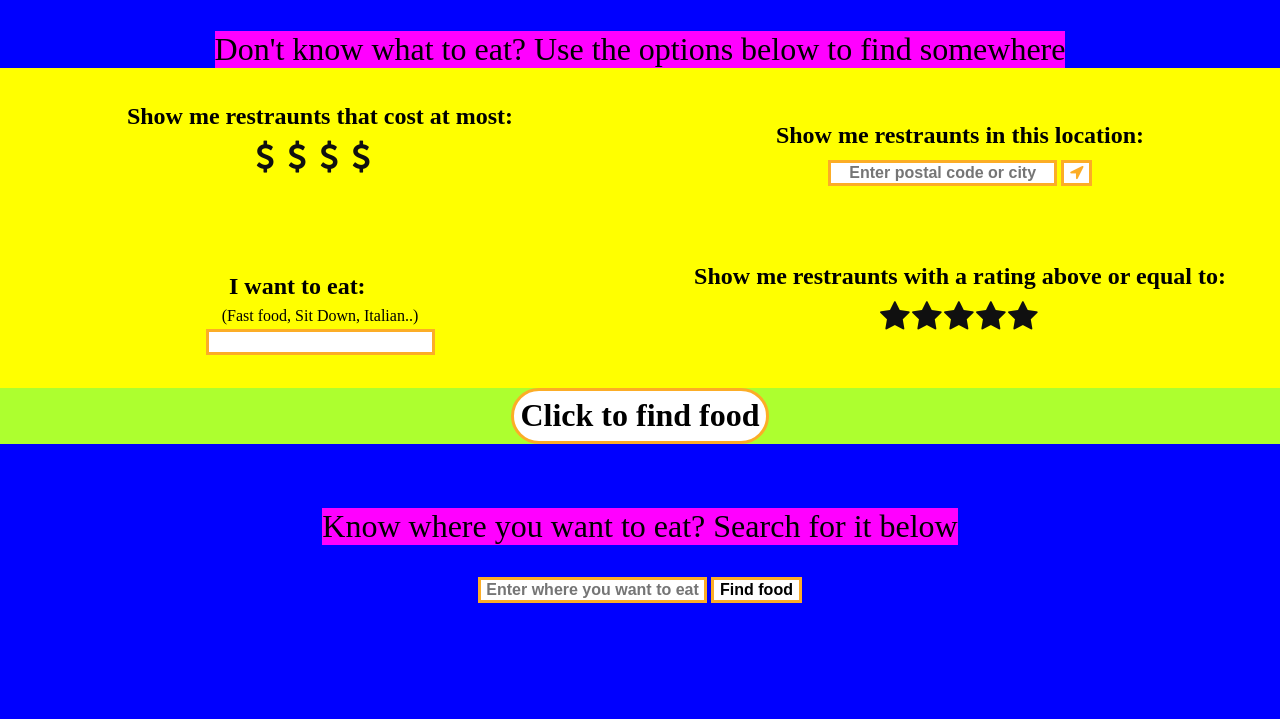
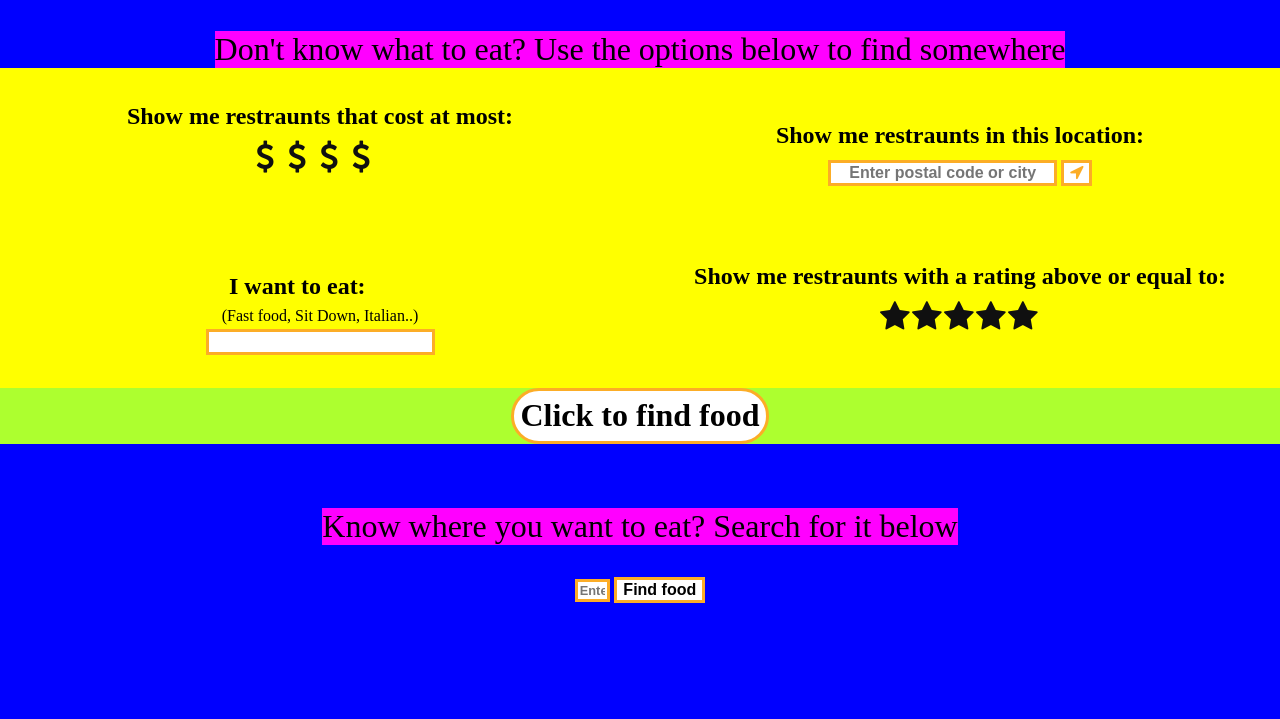
Before and after one commit to JakeA8898/FoodMaps, a PHP site: page / in a window 1280 px wide. Shown: the part 81-800 px from the top of the page. Run offline with PHP 8.4, Linux system fonts and the light colour scheme.

Commit message:
fixed issue with css conflict

```diff
--- a/Styles/main.css
+++ b/Styles/main.css
@@ -235,7 +235,6 @@ h2{
     padding: 0.4rem;
 }
 
-<<<<<<< HEAD
 .sidebar{
     background-color: blue;
     width: 20vw;
@@ -256,11 +255,8 @@ h2{
     width: 80vw;
     height: 100vh;
 }
-=======
 #knownSearch{
     font-size:1vw;
     width: 2vw;
     height:auto;
 }
-
->>>>>>> ea0e9c5a002fbaeae9e7af8b3c026e0c16523816
```
